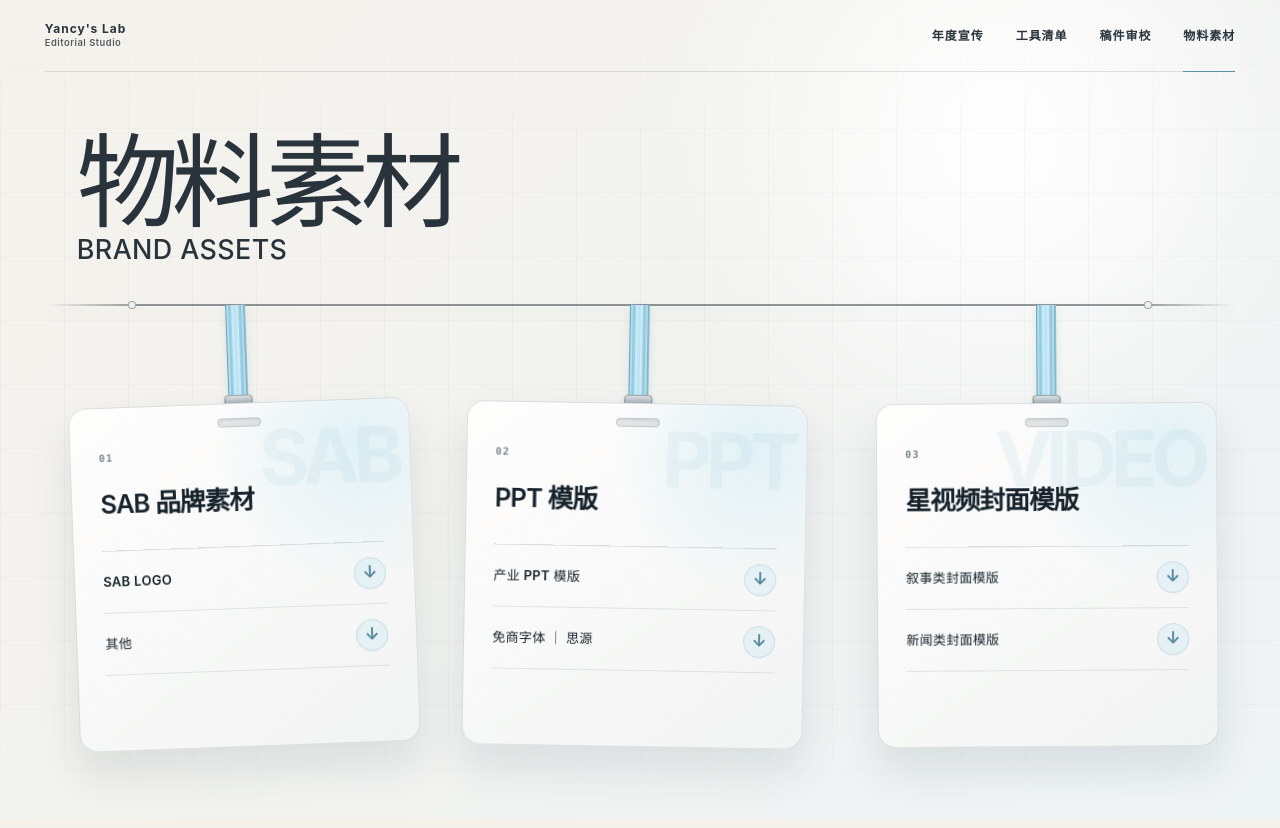
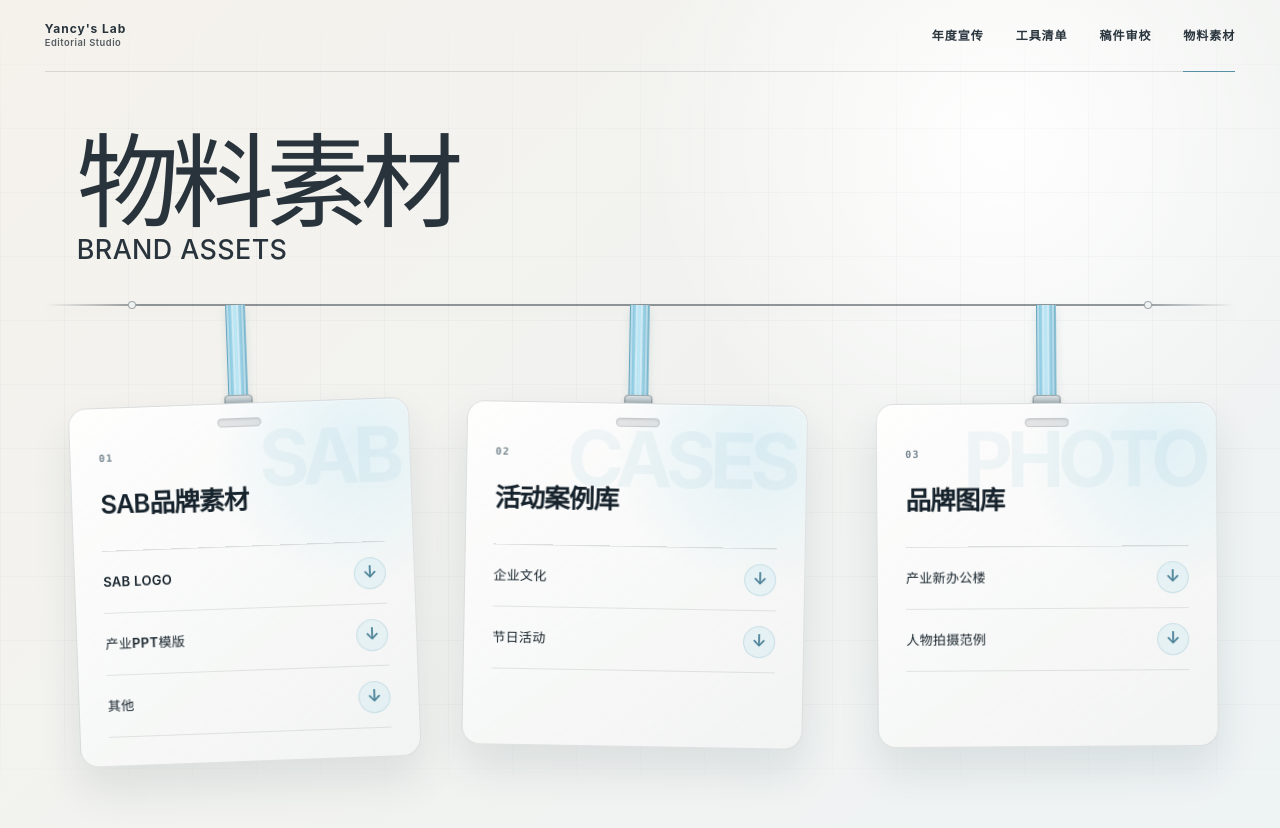
Before and after one commit to Yancyy0/Y-Lab-Editorial-Studio, a Next.js app: page /assets in a window 1280 px wide. Shown: the top 828 px of the page. Built offline with nearby package versions, Linux system fonts and the light colour scheme.

Commit message:
Add files via upload

```diff
--- a/app/assets/page.tsx
+++ b/app/assets/page.tsx
@@ -14,26 +14,27 @@ type AssetGroup = {
 const assetGroups: AssetGroup[] = [
   {
     code: "SAB",
-    category: "SAB 品牌素材",
+    category: "SAB品牌素材",
     items: [
-      { name: "SAB LOGO", href: "https://hcnwz7yz594b.feishu.cn/drive/folder/TyNrfYWuKlVbMidCLUlcdYchnrg" },
-      { name: "其他", href: "https://hcnwz7yz594b.feishu.cn/drive/folder/D0sifppG0lmsRadTN4hcgtSBn3g" },
+      { name: "SAB LOGO", href: "https://weixing.feishu.cn/drive/folder/TyNrfYWuKlVbMidCLUlcdYchnrg" },
+      { name: "产业PPT模版", href: "https://weixing.feishu.cn/drive/folder/AGexfXQAOltqfKd2lGicC6GEnwf" },
+      { name: "其他", href: "https://weixing.feishu.cn/drive/folder/D0sifppG0lmsRadTN4hcgtSBn3g" },
     ],
   },
   {
-    code: "PPT",
-    category: "PPT 模版",
+    code: "CASES",
+    category: "活动案例库",
     items: [
-      { name: "产业 PPT 模版", href: "https://hcnwz7yz594b.feishu.cn/file/Ul5UbrxmKoUABax32VMcXmGtngh" },
-      { name: "免商字体 ｜ 思源", href: "https://hcnwz7yz594b.feishu.cn/drive/folder/EwJFfv2OClENSVdRsbgcL4oOnDb" },
+      { name: "企业文化", href: "https://weixing.feishu.cn/wiki/B7u7wImmliXeEBkEd5Vce3HWn4b?from=from_copylink" },
+      { name: "节日活动", href: "https://weixing.feishu.cn/wiki/CtVvw2aqmiONgQkDcgLc528wnNh?from=from_copylink" },
     ],
   },
   {
-    code: "VIDEO",
-    category: "星视频封面模版",
+    code: "PHOTO",
+    category: "品牌图库",
     items: [
-      { name: "叙事类封面模版", href: "https://hcnwz7yz594b.feishu.cn/slides/LvuHsUUxpl8BLAd6rfYcrcq7n9h" },
-      { name: "新闻类封面模版", href: "https://hcnwz7yz594b.feishu.cn/slides/Mwo9sEh7OlikRkdtiwxcRkFhnrh" },
+      { name: "产业新办公楼", href: "https://weixing.feishu.cn/drive/folder/OyRQfseVolGkvad9niccUAzRnLb" },
+      { name: "人物拍摄范例", href: "https://weixing.feishu.cn/drive/folder/WBVIfDQAslrTWcdoYkTcByeknDe" },
     ],
   },
 ];
```
